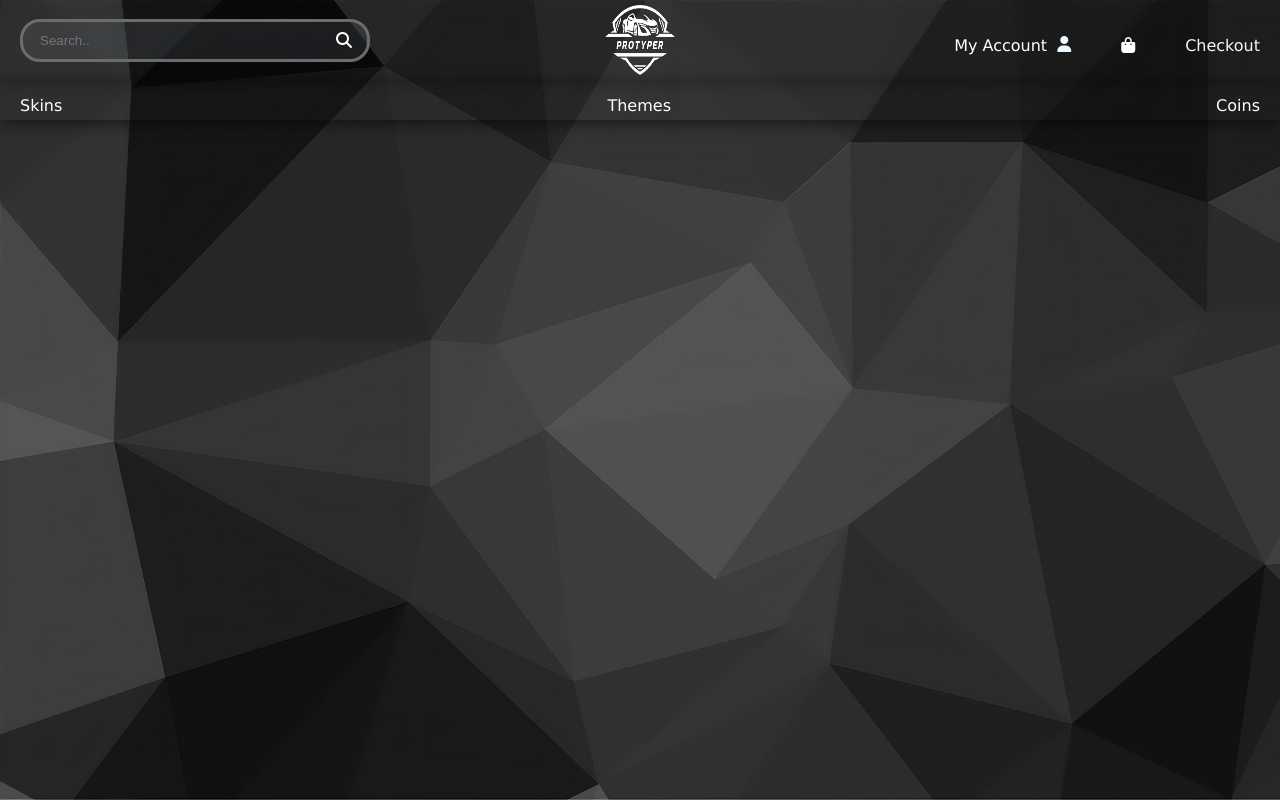
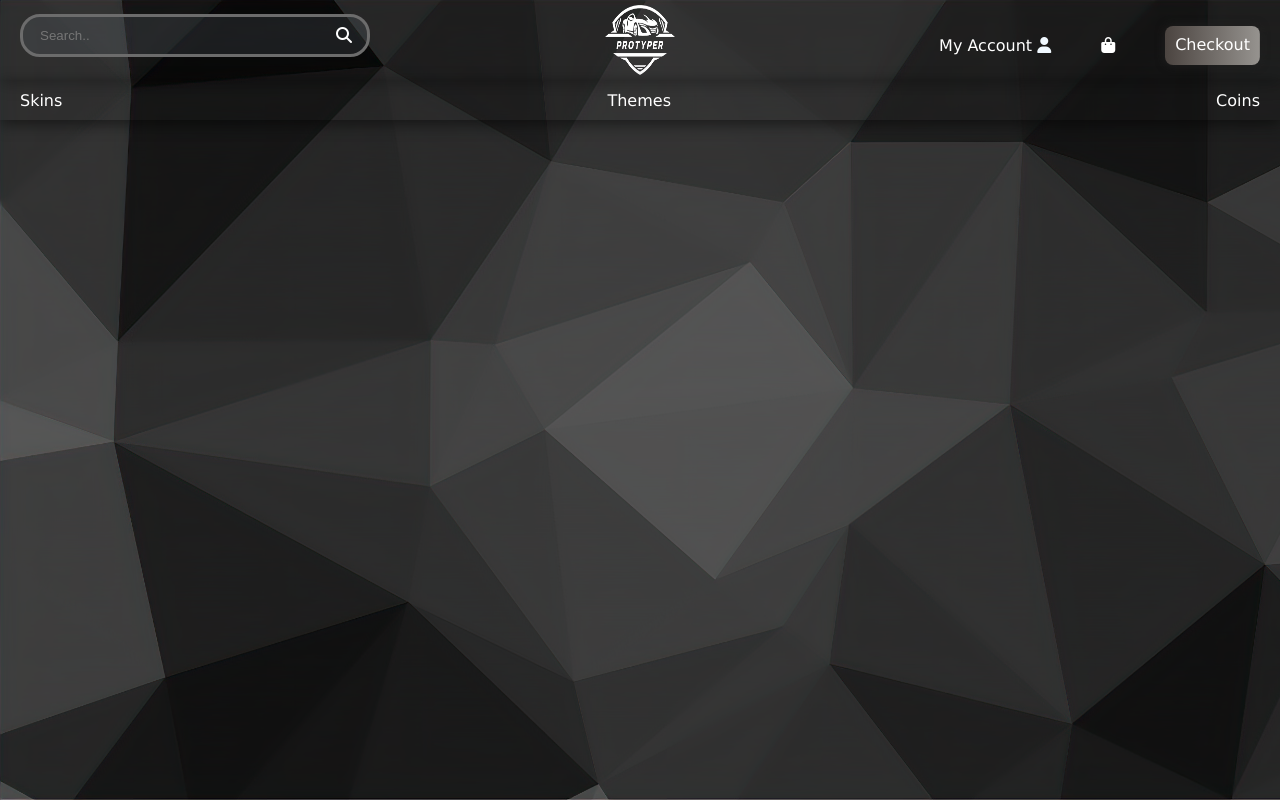
Before and after one commit to Ajan0211/ProTyper, a React (Vite) app in the folder pro-typer/: page /Shop in a window 1280 px wide. Built offline with nearby package versions, Linux system fonts and the light colour scheme.

Commit message:
Adding CSS for checkout button

```diff
--- a/pro-typer/src/ShopNav.css
+++ b/pro-typer/src/ShopNav.css
@@ -92,6 +92,7 @@
 .shopnav-item1 {
   position: relative;
   padding-top: 10px;
+  margin-bottom: 10px;
 }
 .shopnav-right {
   position: relative;
@@ -120,3 +121,26 @@
 .Account {
   margin-right: -40px;
 }
+
+.checkout-button {
+  color: white;
+  padding: 9px 10px;
+  min-width: 50px;
+  min-height: 20px;
+  transition: 0.6s;
+  cursor: pointer;
+  border-radius: 8px;
+  border: 0px solid rgba(0, 0, 0, 0);
+  background-image: linear-gradient(90deg, #252525, #261d19, #96938f);
+  box-shadow: 0 0px 10px rgba(34, 34, 34, 0.835);
+  background-size: 300%;
+  background-position: right;
+  cursor: pointer;
+  text-align: center;
+}
+
+.checkout-button:hover {
+  cursor: pointer;
+  background-position: left;
+  transition: 0.6s;
+}
--- a/pro-typer/src/ShopNav.jsx
+++ b/pro-typer/src/ShopNav.jsx
@@ -18,14 +18,16 @@ function ShopNav() {
         </div>
 
         <div className="shopnav-right">
-          <div className="Account">
+          <div className="shopnav-item1">
             <a onClick={() => navigate("/Login")}>My Account </a>
+            <i className="fa-solid fa-user"></i>
           </div>
-          <i className="fa-solid fa-user"></i>
+          <div className="shopnav-item1">
+            <a onClick={() => navigate("/ShoppingBag")}>
+              <i className="fa-solid fa-bag-shopping"></i>
+            </a>
+          </div>
 
-          <a onClick={() => navigate("/ShoppingBag")}>
-            <i className="fa-solid fa-bag-shopping"></i>
-          </a>
           <div className="checkout-button">Checkout</div>
         </div>
       </div>
```
